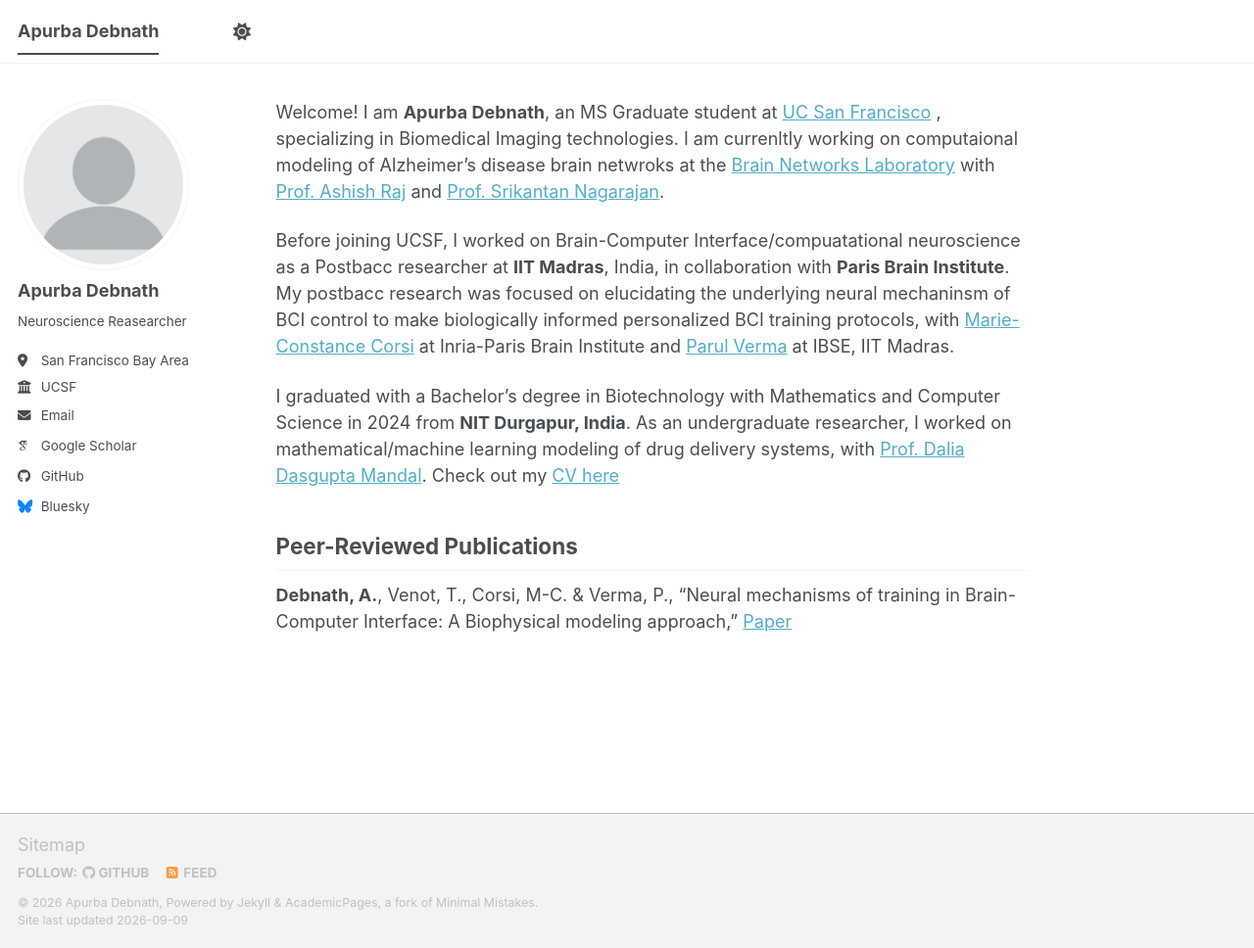
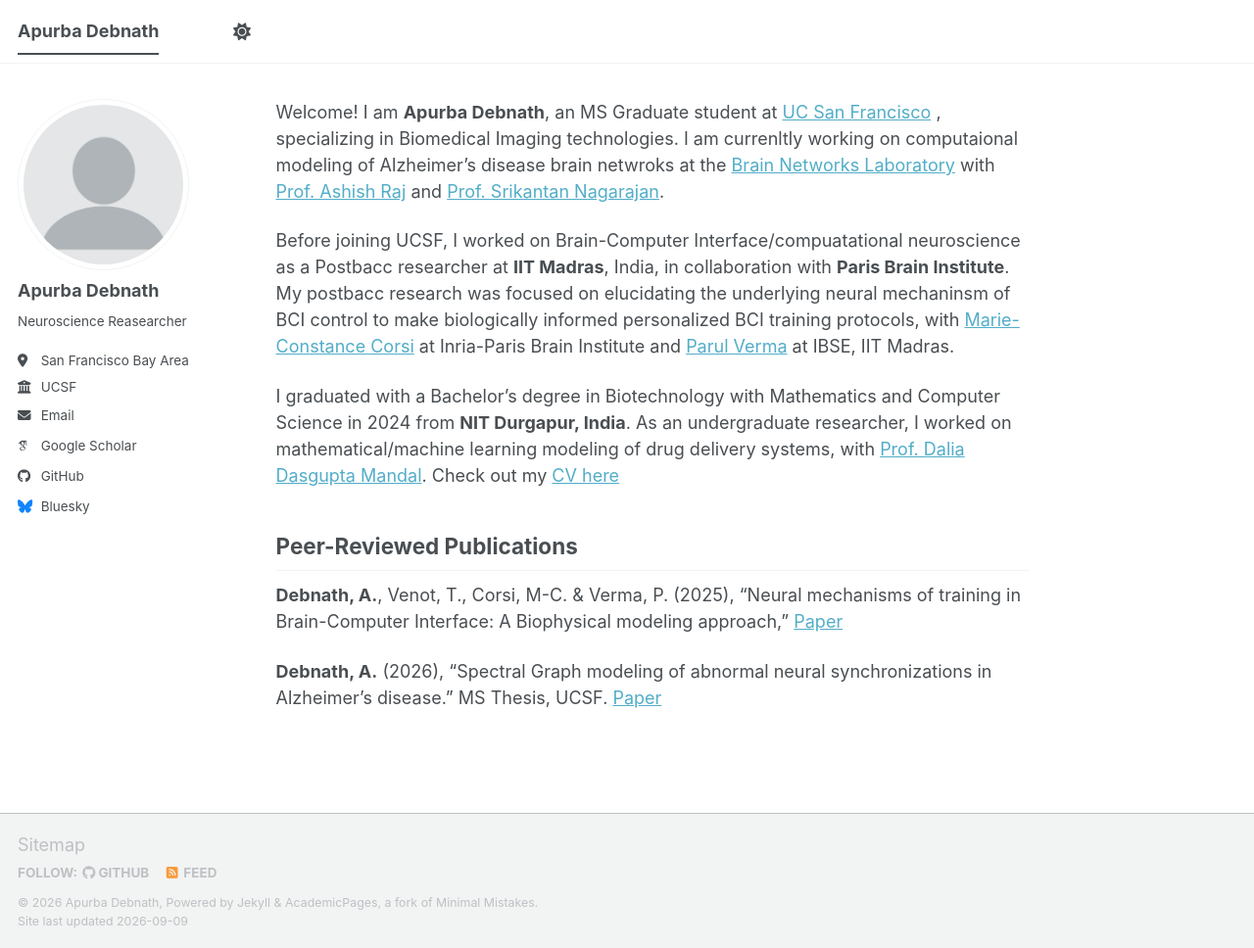
Before and after one commit to ApurbaApd/ApurbaApd.github.io, a Jekyll site: the page built from _pages/about.md, in a window 1280 px wide and 968 px high. Shown: the whole window at 98% size. Built offline with Jekyll 4.4.1, drawn with Linux system fonts in a browser that asks for light colours; some web fonts are replaced; a script bundle is joined from its source files by our own code; library files that are not in the unit come from our copies.

Commit message:
Update publication formatting and add new thesis

```diff
--- a/_pages/about.md
+++ b/_pages/about.md
@@ -16,4 +16,6 @@
 
 ## Peer-Reviewed Publications
 
-**Debnath, A.**,  Venot, T., Corsi, M-C. & Verma, P., “Neural mechanisms of training in Brain-Computer Interface: A Biophysical modeling approach,” [Paper](https://doi.org/10.1101/2025.06.21.660834)
+**Debnath, A.**,  Venot, T., Corsi, M-C. & Verma, P. (2025), “Neural mechanisms of training in Brain-Computer Interface: A Biophysical modeling approach,” [Paper](https://doi.org/10.1101/2025.06.21.660834)
+
+**Debnath, A.** (2026), “Spectral Graph modeling of abnormal neural synchronizations in Alzheimer’s disease.” MS Thesis, UCSF. [Paper](https://www.proquest.com/dissertations-theses/spectral-graph-modeling-abnormal-neural/docview/3381514999/se-2?accountid=14525)
```
